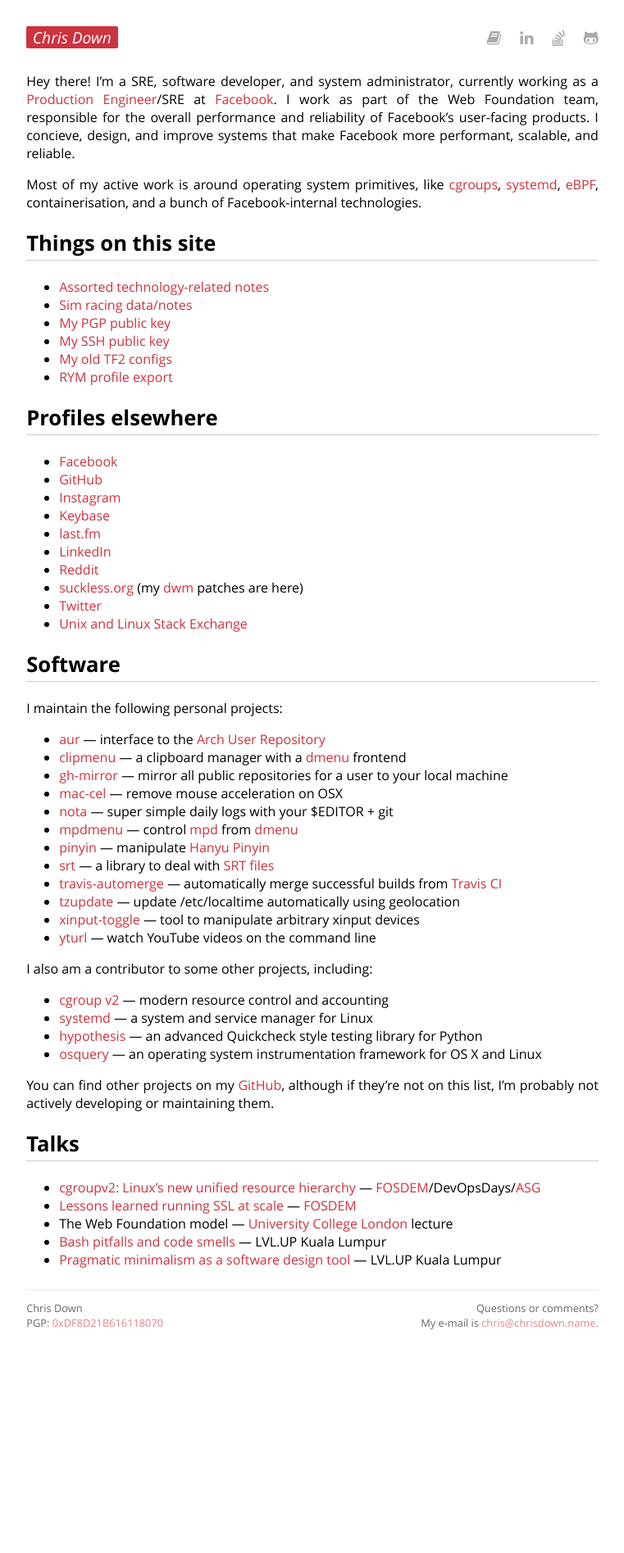
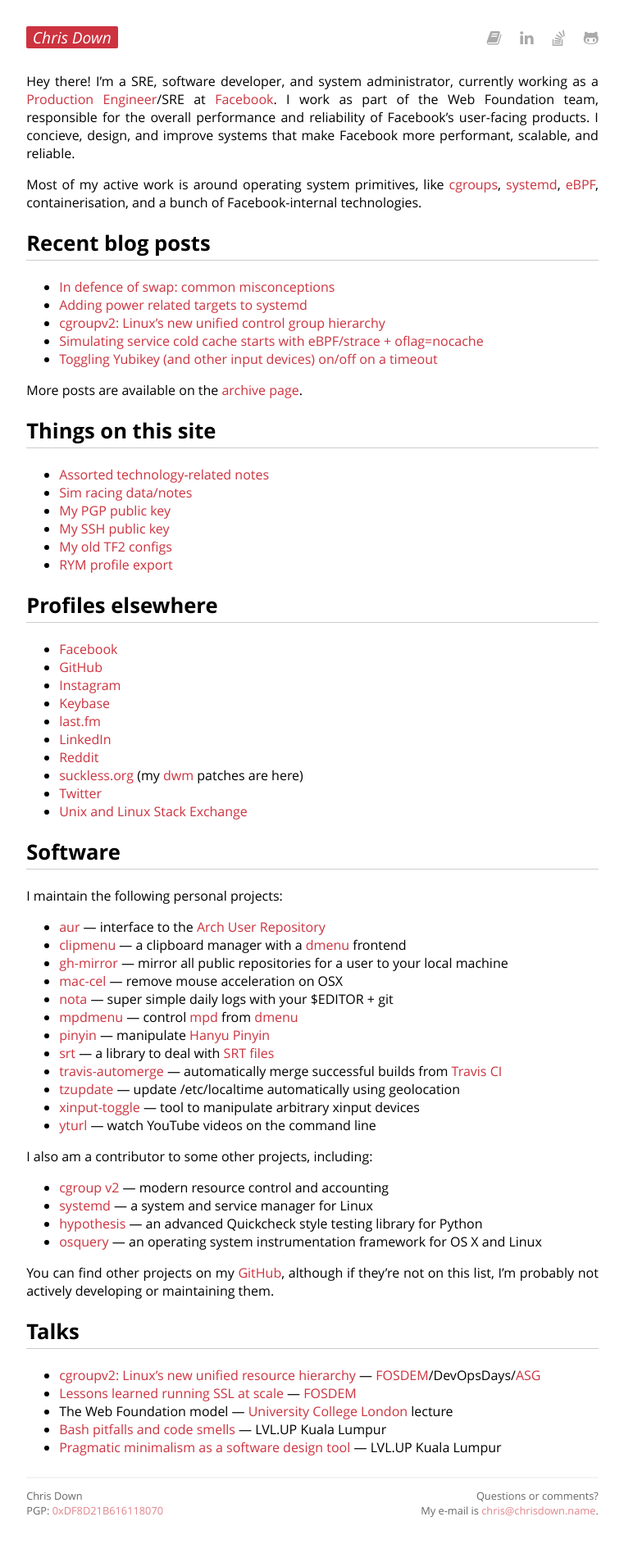
Before and after one commit to cdown/chrisdown.name, a Jekyll site: the page built from index.md, in a window 1280 px wide. Shown: the whole page at 82% size, without its empty margins (259-1020 px from the left). Built offline with Jekyll 4.4.1, drawn with Linux system fonts in a browser that asks for light colours; before the commit the page ends 1666 px from its top, so only the background shows below that.

Commit message:
Add recent posts to index

```diff
--- a/index.md
+++ b/index.md
@@ -21,6 +21,13 @@ of Facebook-internal technologies.
 
 [Facebook]: https://www.facebook.com
 [Production Engineer]: https://www.quora.com/What-is-it-like-to-be-a-Production-Engineer-at-Facebook/answer/Larry-Schrof
+
+## Recent blog posts
+
+{% for post in site.posts limit:5 %}- [{{ post.title }}]({{ post.url }})
+{% endfor %}
+
+More posts are available on the [archive page](/archive.html).
 
 ## Things on this site
 
```
